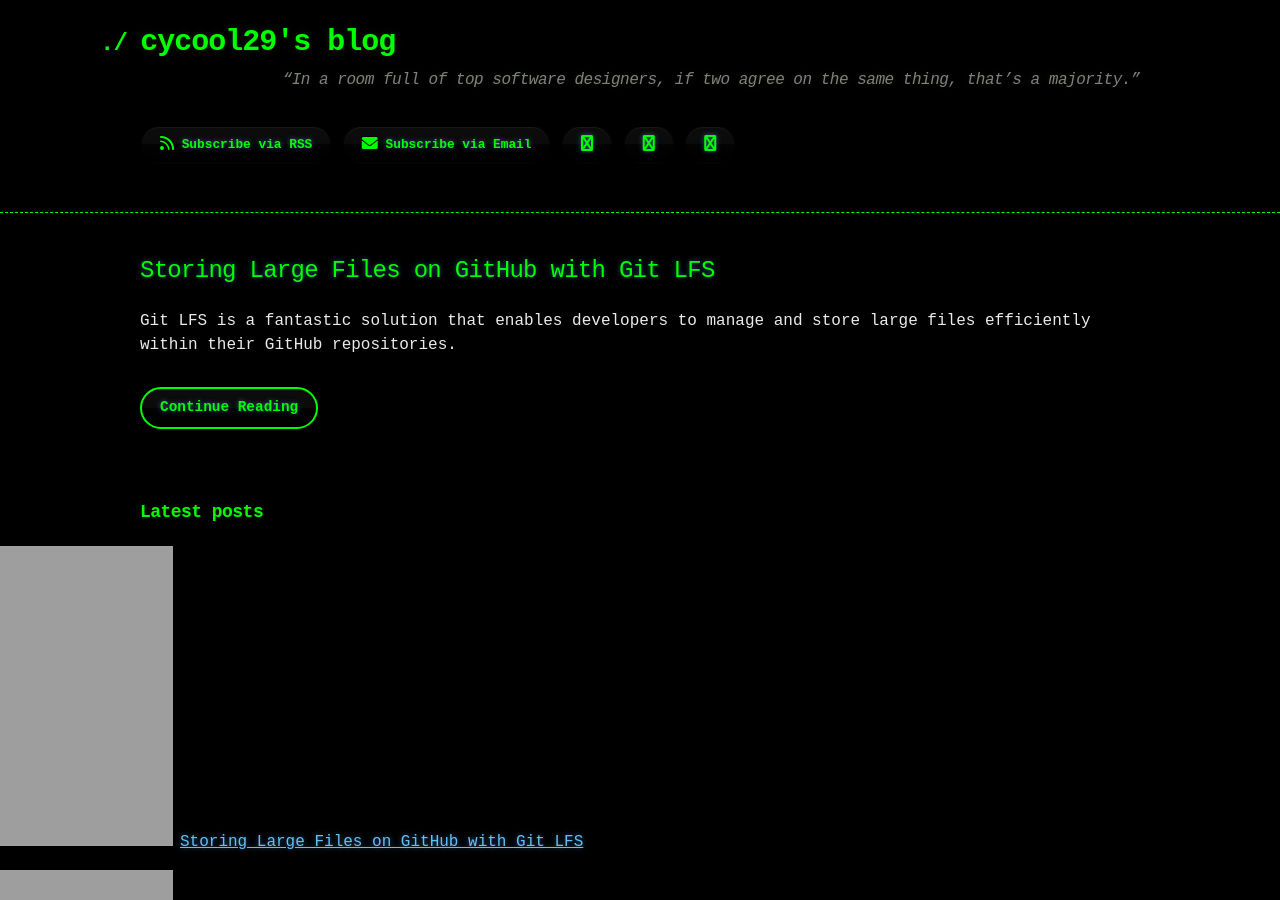
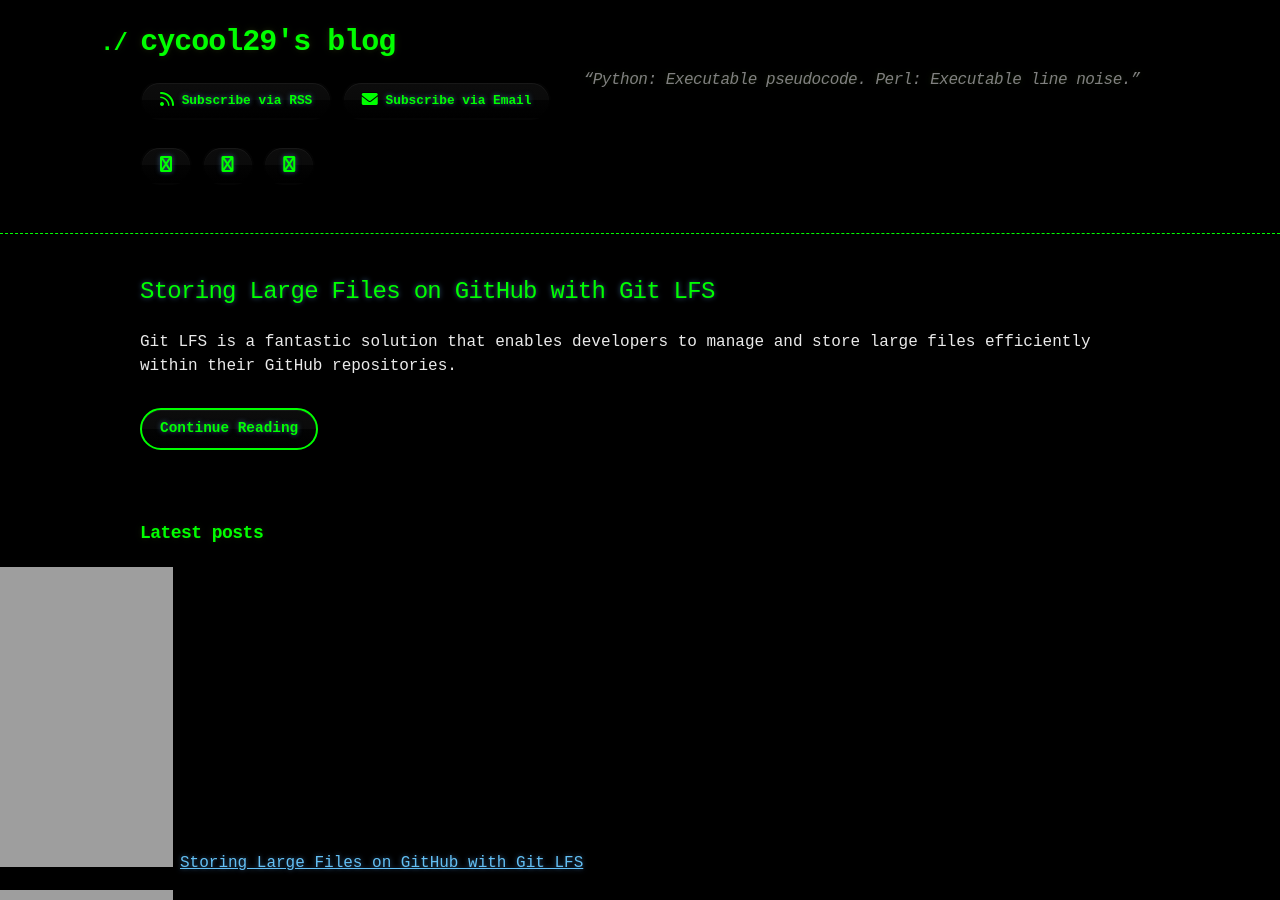
Before and after one commit to cycool29/cycool29.github.io, a Jekyll site: the page built from index.md, in a window 1280 px wide and 900 px high. Built offline with Jekyll 4.4.1, drawn with Linux system fonts in a browser that asks for light colours; a style sheet for code colours, icons or effects is not loaded.

Commit message:
Update quotes

```diff
--- a/_config.yml
+++ b/_config.yml
@@ -1,5 +1,5 @@
 title: cycool29's blog
-description: "“In a room full of top software designers, if two agree on the same thing, that’s a majority.” "
+description: "“Python: Executable pseudocode. Perl: Executable line noise.” "
 bio: A high school student. Intermediate in Python, Git, Bash. Learning JavaScript. He/Him. "
 author: cycool29
 url: https://cycool29.github.io
```
